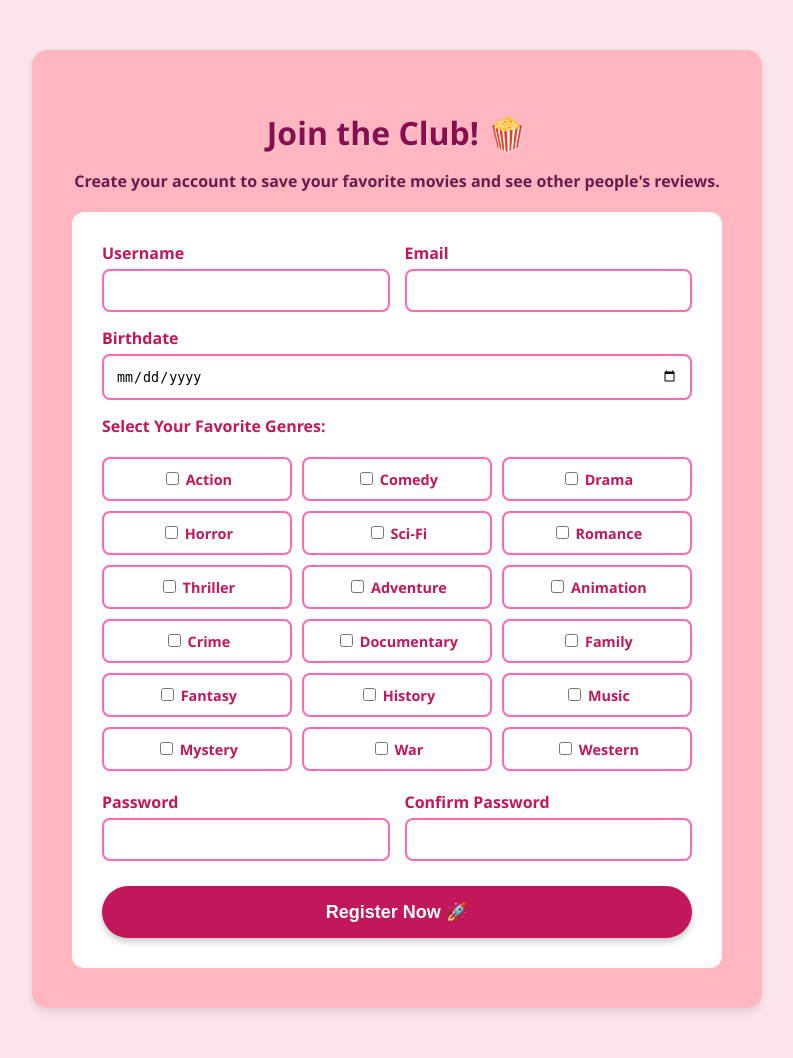
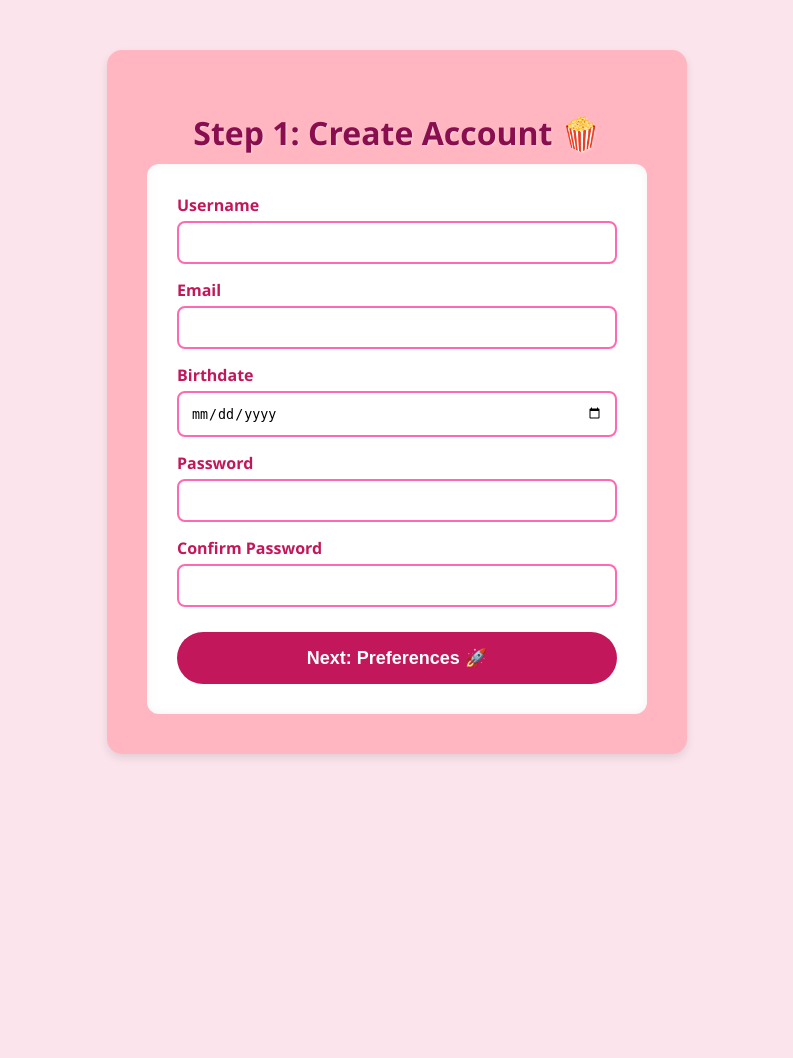
Before and after one commit to patriciaghile21/Movie_Recommendation_System, a Django app: page / in a window 1280 px wide. Shown: the whole page, without its empty margins (243-1036 px from the left). After the commit the page ends 758 px from the top, so only its background shows below. Run offline with Django 5.2, Linux system fonts and the light colour scheme; data comes from the database, SQL or seed files in the repository.

Commit message:
ST+Design404

```diff
--- a/SE_Project/SE_Project/settings.py
+++ b/SE_Project/SE_Project/settings.py
@@ -23,9 +23,9 @@ BASE_DIR = Path(__file__).resolve().parent.parent
 SECRET_KEY = 'django-insecure-*n(qek6vvp^dw4$w03=z*2abub!l1@ow2%o16g+rg1k7_kl)*&'
 
 # SECURITY WARNING: don't run with debug turned on in production!
-DEBUG = True
+DEBUG = False
 
-ALLOWED_HOSTS = []
+ALLOWED_HOSTS = ['127.0.0.1', 'localhost', 'testserver']
 
 
 # Application definition
--- a/SE_Project/SE_Project/urls.py
+++ b/SE_Project/SE_Project/urls.py
@@ -21,3 +21,5 @@ urlpatterns = [
     path('admin/', admin.site.urls),
     path('', include('helloapp.urls')),
 ]
+
+handler404 = 'helloapp.views.error_404_view'
--- a/SE_Project/helloapp/models.py
+++ b/SE_Project/helloapp/models.py
@@ -20,8 +20,8 @@ class Genre(models.Model):
 class Profile(models.Model):
     user = models.OneToOneField(User, on_delete=models.CASCADE)
     birthdate = models.DateField()
-    is_email_verified = models.BooleanField(default=False)
     genres = models.ManyToManyField(Genre, blank=True)
+    is_onboarded = models.BooleanField(default=False)
 
     def __str__(self):
         return self.user.username
--- a/SE_Project/helloapp/templates/helloapp/register.html
+++ b/SE_Project/helloapp/templates/helloapp/register.html
@@ -4,132 +4,31 @@
     <title>Register - Movie Recommendation</title>
     <style>
         body { background-color: #fce4ec; font-family: 'Segoe UI', Tahoma, Geneva, Verdana, sans-serif; }
-
-        .auth-container {
-            max-width: 650px;
-            margin: 50px auto;
-            background-color: #FFB6C1;
-            padding: 40px;
-            border-radius: 15px;
-            box-shadow: 0 4px 8px rgba(0,0,0,0.1);
-            text-align: center;
-        }
-
+        .auth-container { max-width: 500px; margin: 50px auto; background-color: #FFB6C1; padding: 40px; border-radius: 15px; box-shadow: 0 4px 8px rgba(0,0,0,0.1); text-align: center; }
         .auth-title { color: #880e4f; text-shadow: 1px 1px 2px rgba(255,255,255,0.4); margin-bottom: 10px; }
-        .auth-subtitle { color: #6a1b4d; font-weight: bold; margin-bottom: 20px; }
-
-        .auth-card {
-            background: white;
-            padding: 30px;
-            border-radius: 12px;
-            text-align: left;
-            box-shadow: inset 0 0 10px rgba(0,0,0,0.05);
-        }
-
+        .auth-card { background: white; padding: 30px; border-radius: 12px; text-align: left; box-shadow: inset 0 0 10px rgba(0,0,0,0.05); }
         .form-group { margin-bottom: 15px; }
         .form-group label { color: #c2185b; font-weight: bold; display: block; margin-bottom: 5px; }
-
-        .form-group input {
-            width: 100%;
-            padding: 12px;
-            border: 2px solid #ff69b4;
-            border-radius: 8px;
-            box-sizing: border-box;
-            outline: none;
-        }
-
-        .genre-grid {
-            display: grid;
-            grid-template-columns: repeat(3, 1fr);
-            gap: 10px;
-            margin: 20px 0;
-        }
-
-        .genre-option {
-            padding: 10px;
-            background: white;
-            border: 2px solid #ff69b4;
-            border-radius: 8px;
-            cursor: pointer;
-            color: #c2185b;
-            font-weight: bold;
-            font-size: 0.9em;
-            text-align: center;
-        }
-
-        .btn-recommend {
-            background: #c2185b;
-            color: white;
-            border: none;
-            padding: 15px 30px;
-            font-size: 18px;
-            border-radius: 50px;
-            cursor: pointer;
-            font-weight: bold;
-            box-shadow: 0 4px 6px rgba(0,0,0,0.2);
-            width: 100%;
-            margin-top: 10px;
-        }
-
+        .form-group input { width: 100%; padding: 12px; border: 2px solid #ff69b4; border-radius: 8px; box-sizing: border-box; outline: none; }
+        .btn-recommend { background: #c2185b; color: white; border: none; padding: 15px 30px; font-size: 18px; border-radius: 50px; cursor: pointer; font-weight: bold; width: 100%; margin-top: 10px; }
         .error-box { color: #c2185b; font-weight: bold; background: #fff0f5; padding: 10px; border-radius: 8px; margin-bottom: 15px; border: 1px solid #ff69b4; text-align: center; }
     </style>
 </head>
 <body>
-
 <div class="auth-container">
-    <h1 class="auth-title">Join the Club! 🍿</h1>
-    <p class="auth-subtitle">Create your account to save your favorite movies and see other people's reviews.</p>
-
-    {% if messages %}
-        {% for message in messages %}
-            <div class="error-box">{{ message }}</div>
-        {% endfor %}
-    {% endif %}
-
+    <h1 class="auth-title">Step 1: Create Account 🍿</h1>
+    {% if messages %}{% for message in messages %}<div class="error-box">{{ message }}</div>{% endfor %}{% endif %}
     <div class="auth-card">
         <form method="POST">
             {% csrf_token %}
-
-            <div style="display: grid; grid-template-columns: 1fr 1fr; gap: 15px;">
-                <div class="form-group">
-                    <label>Username</label>
-                    <input type="text" name="username" required>
-                </div>
-                <div class="form-group">
-                    <label>Email</label>
-                    <input type="email" name="email" required>
-                </div>
-            </div>
-
-            <div class="form-group">
-                <label>Birthdate</label>
-                <input type="date" name="birthdate" required>
-            </div>
-
-            <label style="color: #c2185b; font-weight: bold;">Select Your Favorite Genres:</label>
-            <div class="genre-grid">
-                {% for genre in all_genres %}
-                <label class="genre-option">
-                    <input type="checkbox" name="genres" value="{{ genre.id }}"> {{ genre.name }}
-                </label>
-                {% endfor %}
-            </div>
-
-            <div style="display: grid; grid-template-columns: 1fr 1fr; gap: 15px;">
-                <div class="form-group">
-                    <label>Password</label>
-                    <input type="password" name="password1" required>
-                </div>
-                <div class="form-group">
-                    <label>Confirm Password</label>
-                    <input type="password" name="password2" required>
-                </div>
-            </div>
-
-            <button type="submit" class="btn-recommend">Register Now 🚀</button>
+            <div class="form-group"><label>Username</label><input type="text" name="username" required></div>
+            <div class="form-group"><label>Email</label><input type="email" name="email" required></div>
+            <div class="form-group"><label>Birthdate</label><input type="date" name="birthdate" required></div>
+            <div class="form-group"><label>Password</label><input type="password" name="password1" required></div>
+            <div class="form-group"><label>Confirm Password</label><input type="password" name="password2" required></div>
+            <button type="submit" class="btn-recommend">Next: Preferences 🚀</button>
         </form>
     </div>
 </div>
-
 </body>
 </html>
--- a/SE_Project/helloapp/urls.py
+++ b/SE_Project/helloapp/urls.py
@@ -6,4 +6,6 @@ urlpatterns = [
     path('login/', views.loginPage, name = 'login'),
     path('index/', views.index, name = 'index'),
     path('logout/', views.logout_view, name = 'logout'),
+    path('select_genres/', views.select_genres, name = 'select_genres')
+
 ]
--- a/SE_Project/helloapp/views.py
+++ b/SE_Project/helloapp/views.py
@@ -1,48 +1,46 @@
 import json
-
 from django.contrib.auth import authenticate, login, logout
 from django.contrib.auth.decorators import login_required
 from django.http import JsonResponse
-from .handlers import AuthenticationHandler, EmailVerificationHandler, ReviewRateLimitingHandler
-from .models import Profile, Genre
 from django.contrib import messages
 from django.contrib.auth.models import User
 from django.shortcuts import render, redirect
+from .handlers import AuthenticationHandler, EmailVerificationHandler, ReviewRateLimitingHandler
+from .models import Profile, Genre
 
 
-# Session Types
 def initialize_review_chain():
     auth_handler = AuthenticationHandler()
     email_handler = EmailVerificationHandler()
     rate_limit_handler = ReviewRateLimitingHandler()
-
     auth_handler.set_next(email_handler).set_next(rate_limit_handler)
     return auth_handler
 
+
 REVIEW_CHAIN_START = initialize_review_chain()
+
 
 @login_required
 def post_review_api_view(request):
     if request.method != 'POST':
-        return JsonResponse({'status' : 405, 'message' : "Method not allowed"}, status=405)
+        return JsonResponse({'status': 405, 'message': "Method not allowed"}, status=405)
 
     result = REVIEW_CHAIN_START.handle(request)
 
     if result.get('status') == 200:
         try:
             data = json.loads(request.body)
+            return JsonResponse({'status': 201, 'message': "Review Posted Successfully"}, status=201)
+        except Exception as e:
+            return JsonResponse({'status': 400, 'message': f"Error: {e}"}, status=400)
+    else:
+        return JsonResponse({'status': result.get('status'), 'message': result.get('message')},
+                            status=result.get('status'))
 
-            return JsonResponse({'status' : 201, 'message' : "Review Posted Successfully"}, status=201)
-        except Exception as e:
-            return JsonResponse({'status' : 400, 'message' : f"Something went wrong, error: {e} "}, status=400)
-    else:
-        return JsonResponse({'status' : result.get('status'), 'message' : result.get('message')}, status=result.get('status'))
 
-# Login and Register
-def show_message(request):
-    return render(request, 'helloapp/register.html')
 def registerPage(request):
-    all_genres = Genre.objects.all()
+    if request.user.is_authenticated:
+        return redirect("index")
 
     if request.method == "POST":
         username = request.POST.get("username", "").strip()
@@ -50,50 +48,79 @@ def registerPage(request):
         password1 = request.POST.get("password1", "")
         password2 = request.POST.get("password2", "")
         birthdate = request.POST.get("birthdate")
-        selected_genres_ids = request.POST.getlist("genres")
 
-        if not username or not email or not password1 or not birthdate or not selected_genres_ids:
+        if not username or not email or not password1 or not birthdate:
             messages.error(request, "All fields are required.")
-            return render(request, 'helloapp/register.html', {'all_genres': all_genres})
+            return render(request, 'helloapp/register.html')
 
         if password1 != password2:
             messages.error(request, "Passwords don't match")
-            return render(request, "helloapp/register.html", {'all_genres': all_genres})
+            return render(request, "helloapp/register.html")
 
         if User.objects.filter(username=username).exists():
             messages.error(request, "Username already exists")
-            return render(request, 'helloapp/register.html', {'all_genres': all_genres})
+            return render(request, 'helloapp/register.html')
 
         user = User.objects.create_user(username=username, email=email, password=password1)
-        user.save()
+        Profile.objects.create(user=user, birthdate=birthdate)
 
-        new_profile = Profile.objects.create(user=user, birthdate=birthdate)
-        if selected_genres_ids:
-            new_profile.genres.set(selected_genres_ids)
+        login(request, user)
+        return redirect("select_genres")
 
-        return redirect("login")
-    return render(request, 'helloapp/register.html', {'all_genres': all_genres})
+    return render(request, 'helloapp/register.html')
+
+
+@login_required
+def select_genres(request):
+    if request.user.profile.is_onboarded:
+        return redirect("index")
+
+    if request.method == "POST":
+        selected_genres_ids = request.POST.getlist("genres")
+        if not selected_genres_ids:
+            messages.error(request, "Please select at least one genre.")
+        else:
+            profile = request.user.profile
+            profile.genres.set(selected_genres_ids)
+            profile.is_onboarded = True
+            profile.save()
+            return redirect("index")
+
+    all_genres = Genre.objects.all()
+    return render(request, 'helloapp/select_genres.html', {'all_genres': all_genres})
+
 
 def loginPage(request):
+    if request.user.is_authenticated:
+        return redirect("index")
+
     if request.method == "POST":
         username = request.POST.get("username")
         password1 = request.POST.get("password1")
-
         user = authenticate(request, username=username, password=password1)
 
         if user is not None:
             login(request, user)
+            if not user.profile.is_onboarded:
+                return redirect("select_genres")
             return redirect("index")
         else:
             messages.error(request, "Invalid username or password.")
-            return render(request, "helloapp/login.html")
 
     return render(request, "helloapp/login.html")
+
+
+@login_required
+def index(request):
+    if not request.user.profile.is_onboarded:
+        return redirect("select_genres")
+    return render(request, 'helloapp/index.html')
+
 
 def logout_view(request):
     logout(request)
     messages.info(request, "You have successfully logged out.")
     return redirect("login")
 
-def index(request):
-    return render(request, 'helloapp/index.html')
+def error_404_view(request, exception):
+    return render(request, 'helloapp/404.html', status=404)
```
Also changed, not shown: SE_Project/helloapp/templates/helloapp/404.html (added, +22 -0 lines), SE_Project/helloapp/templates/helloapp/select_genres.html (added, +36 -0 lines), SE_Project/db.sqlite3, SE_Project/helloapp/migrations/0004_remove_profile_is_email_verified_and_more.py (added).
